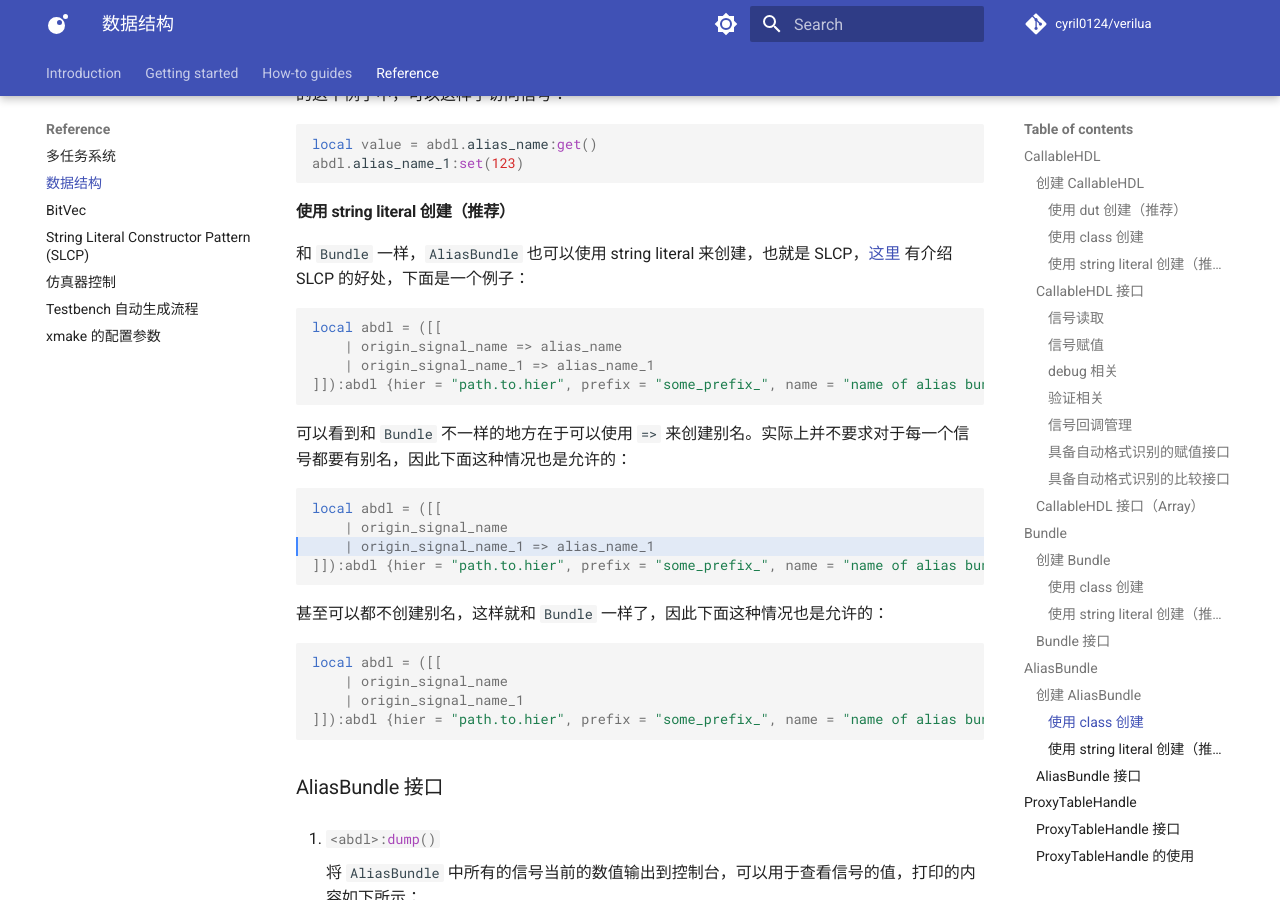
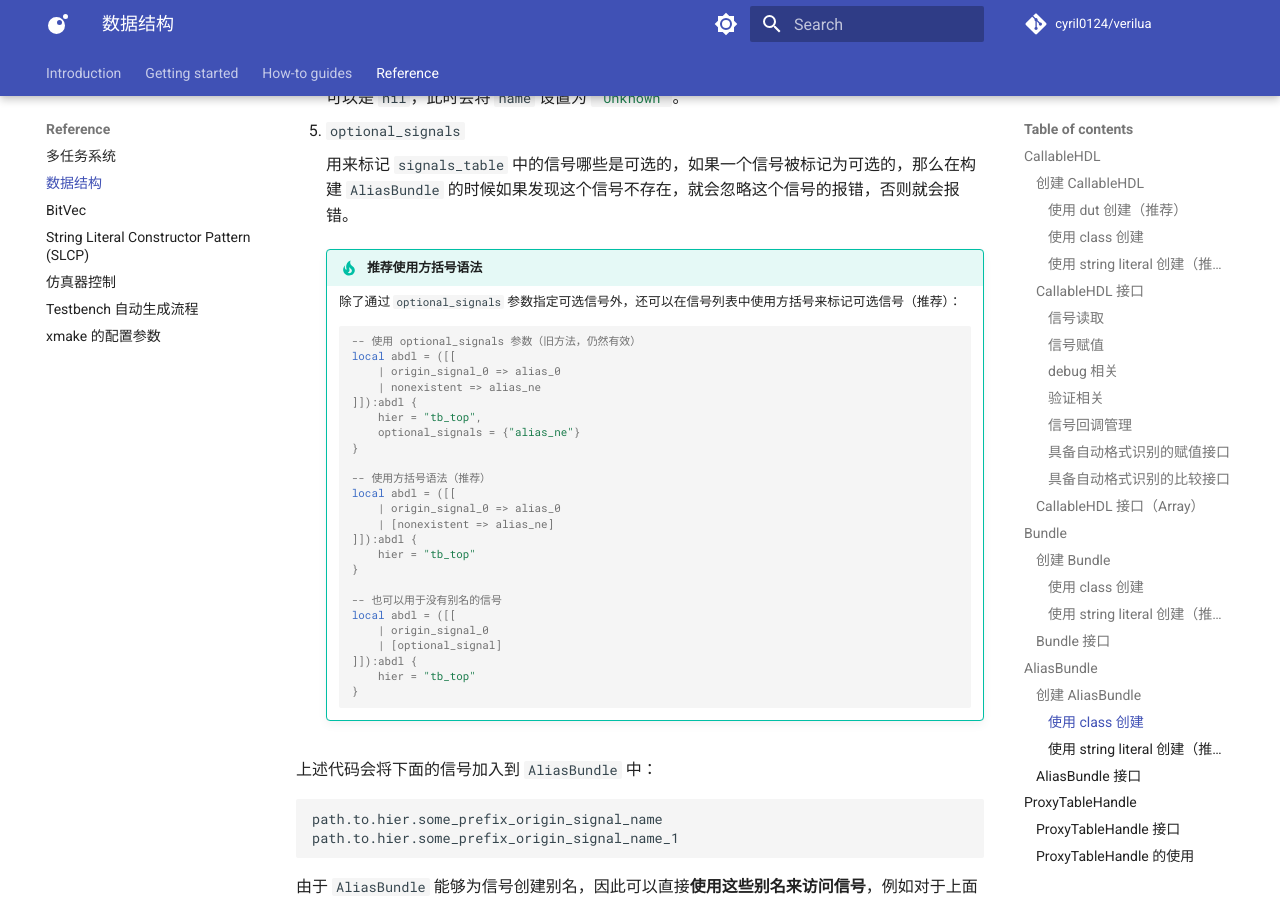
Before and after one commit to cyril0124/verilua, an MkDocs documentation site: the page built from docs/reference/data_structure.md, in a window 1280 px wide and 900 px high, scrolled down 20912 px. Built offline with MkDocs 1.6.1 and Material for MkDocs 9.7.7, drawn with Linux system fonts in a browser that asks for light colours; comment, search, counter and statistics services are not loaded; some of the changed text lies outside the part shown.

Commit message:
docs: enhance data structure documentation with optional signals syntax tips

````diff
--- a/docs/reference/data_structure.md
+++ b/docs/reference/data_structure.md
@@ -819,6 +819,21 @@ local bdl = Bundle(
 
     用来标记 `signals_table` 中的信号哪些是可选的，如果一个信号被标记为可选的，那么在构建 `Bundle` 的时候如果发现这个信号不存在，就会忽略这个信号的报错，否则就会报错。
 
+    !!! tip "推荐使用方括号语法"
+        除了通过 `optional_signals` 参数指定可选信号外，还可以在信号列表中使用方括号 `[signal_name]` 来标记可选信号（推荐）：
+        ```lua
+        -- 使用 optional_signals 参数（旧方法，仍然有效）
+        local bdl = ("valid | data | nonexistent"):bdl {
+            hier = "tb_top",
+            optional_signals = {"nonexistent"}
+        }
+
+        -- 使用方括号语法（推荐）
+        local bdl = ("valid | data | [nonexistent]"):bdl {
+            hier = "tb_top"
+        }
+        ```
+
 上述代码会将下面的信号加入到 `Bundle` 中：
 ```
 path.to.hier.some_prefix_valid
@@ -1000,6 +1015,35 @@ local abdl = AliasBundle(
 5. `optional_signals`
 
     用来标记 `signals_table` 中的信号哪些是可选的，如果一个信号被标记为可选的，那么在构建 `AliasBundle` 的时候如果发现这个信号不存在，就会忽略这个信号的报错，否则就会报错。
+
+    !!! tip "推荐使用方括号语法"
+        除了通过 `optional_signals` 参数指定可选信号外，还可以在信号列表中使用方括号来标记可选信号（推荐）：
+        ```lua
+        -- 使用 optional_signals 参数（旧方法，仍然有效）
+        local abdl = ([[
+            | origin_signal_0 => alias_0
+            | nonexistent => alias_ne
+        ]]):abdl {
+            hier = "tb_top",
+            optional_signals = {"alias_ne"}
+        }
+
+        -- 使用方括号语法（推荐）
+        local abdl = ([[
+            | origin_signal_0 => alias_0
+            | [nonexistent => alias_ne]
+        ]]):abdl {
+            hier = "tb_top"
+        }
+
+        -- 也可以用于没有别名的信号
+        local abdl = ([[
+            | origin_signal_0
+            | [optional_signal]
+        ]]):abdl {
+            hier = "tb_top"
+        }
+        ```
 
 上述代码会将下面的信号加入到 `AliasBundle` 中：
 ```
````
